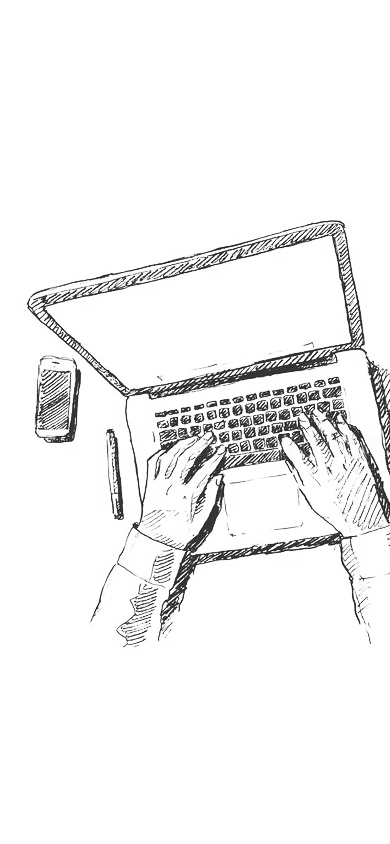
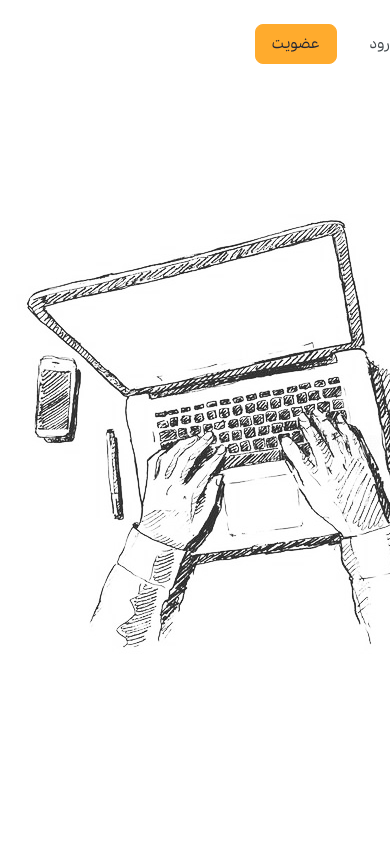
Before and after one commit to RezaNrzdh/RezaNrzdh, an Angular app in the folder client/: page /about in a window 390 px wide. Shown: the top 844 px of the page. Built offline with nearby package versions, Linux system fonts and the light colour scheme.

Commit message:
responsive

```diff
--- a/client/src/app/shared/component/header/header.component.html
+++ b/client/src/app/shared/component/header/header.component.html
@@ -1,5 +1,5 @@
 <header>
-    <section class="laptop">
+    <section class="laptop width-full">
         <div class="logo flex align-ctr">
             <a *ngIf="!internalPages; else alt" routerLink="/" class="flex"><img src="assets/images/logo.svg" alt="logo" /></a>
             <ng-template #alt>
@@ -16,7 +16,7 @@
                 <li><a routerLink="/contact" routerLinkActive="active">تماس با من</a></li>
             </ul>
         </nav>
-        <div class="flex align-ctr justify-end">
+        <div class="flex margin-right-auto align-ctr justify-end">
             <app-button *ngIf="!internalPages; else GhostDark" [isLink]="true" mode="ghost" color="white" href="/login">ورود</app-button>
             <ng-template #GhostDark>
                 <app-button [isLink]="true" mode="ghost" color="dark" href="/login">ورود</app-button>
--- a/client/src/app/shared/component/header/header.component.scss
+++ b/client/src/app/shared/component/header/header.component.scss
@@ -19,7 +19,7 @@
         z-index: 9999;
         section{
             display: grid;
-            grid-template-columns: 1fr 650px 1fr;
+            grid-template-columns: 1fr auto 1fr;
             .logo{
             }
             nav{
@@ -75,7 +75,7 @@
     }
 }
 
-@media only screen and (max-width: 1024px) {
+@media only screen and (max-width: 1025px) {
     header {
         section{
 
```
